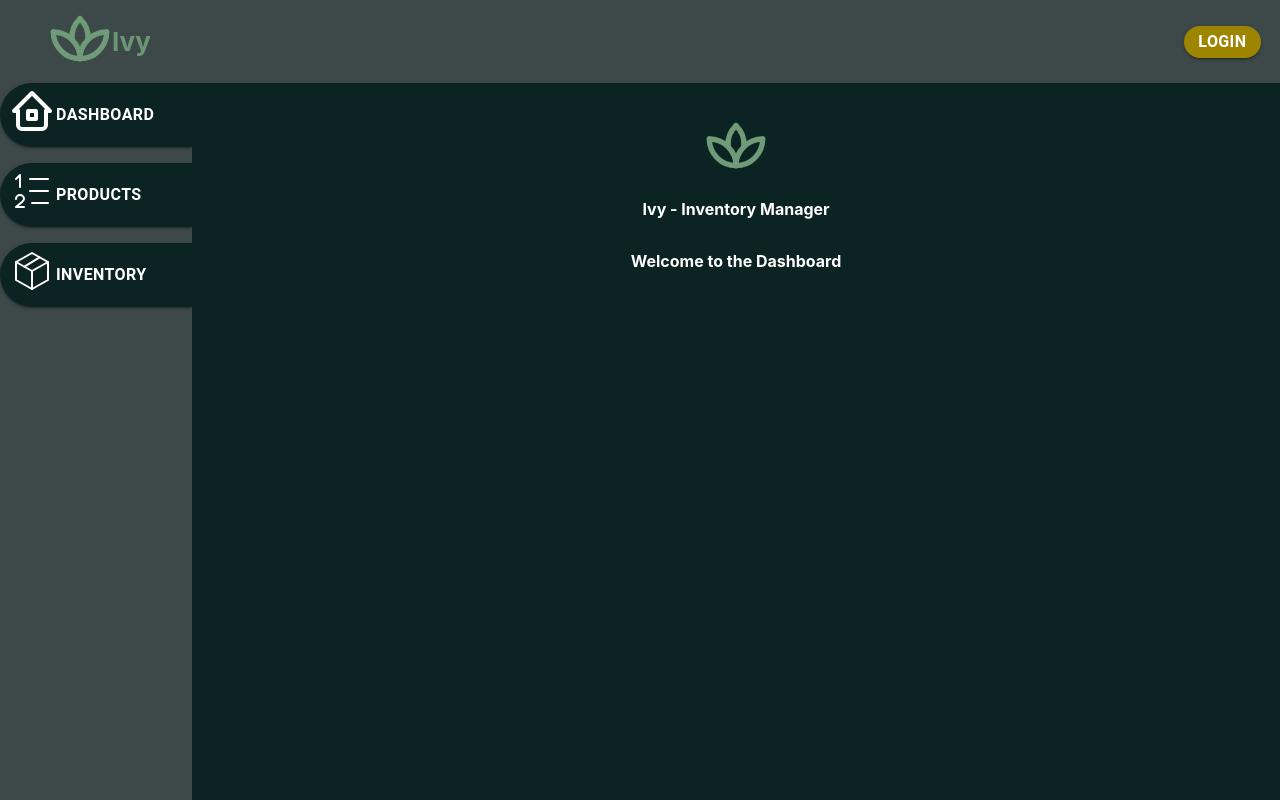
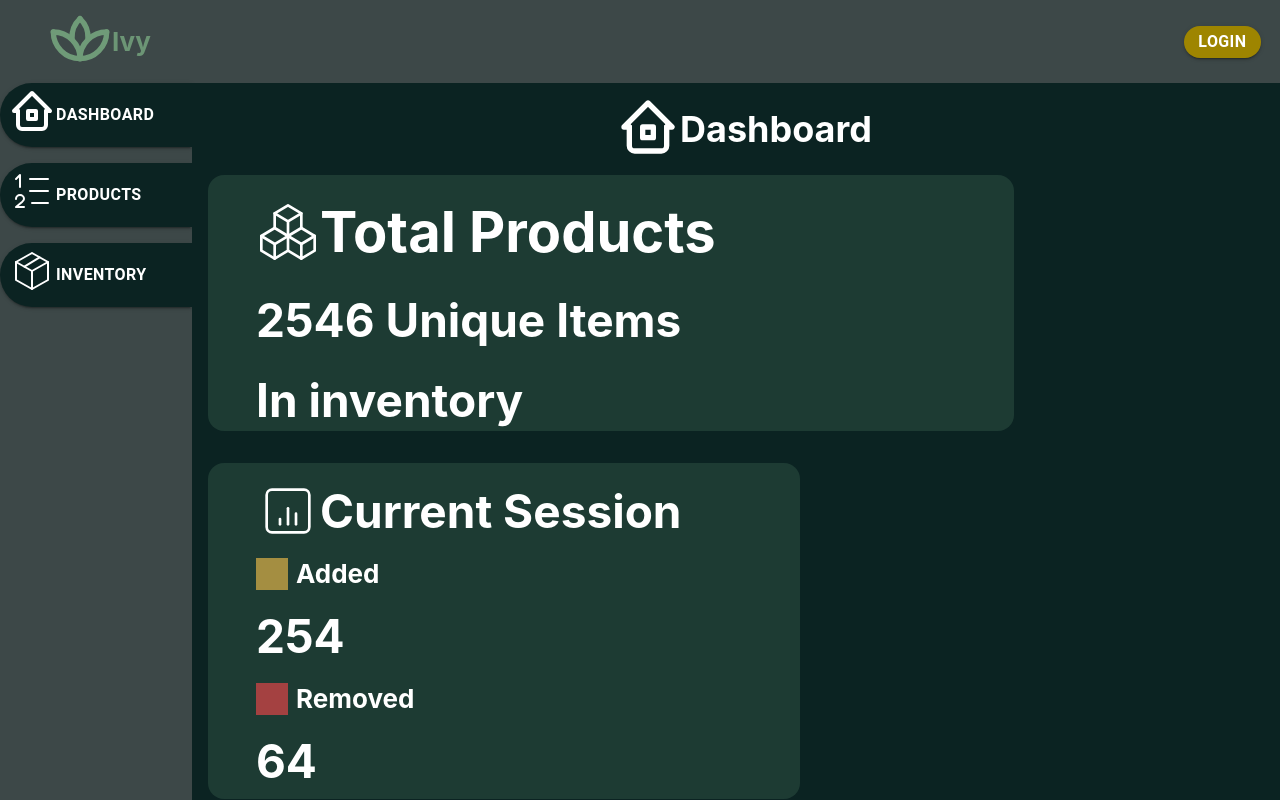
Before and after one commit to lemeow125/Ivy-Frontend, a React (Create React App) app: page / in a window 1280 px wide. Built offline with nearby package versions, Linux system fonts and the light colour scheme.

Commit message:
Added some design for the dashboard

```diff
--- /dev/null
+++ b/src/components/ColoredCube/ColoredCube.tsx
@@ -0,0 +1,20 @@
+import { PropaneSharp } from "@mui/icons-material";
+import React from "react";
+
+export interface props {
+  color: string;
+  size: number;
+}
+export default function ColoredCube(props: props) {
+  return (
+    <div style={{ paddingRight: 8 }}>
+      <div
+        style={{
+          backgroundColor: props.color,
+          width: props.size,
+          height: props.size,
+        }}
+      />
+    </div>
+  );
+}
--- /dev/null
+++ b/src/components/DashboardContainer/DashboardContainer.tsx
@@ -0,0 +1,29 @@
+import React from "react";
+
+export interface props {
+  children: React.ReactNode;
+  width: string;
+  height: string;
+}
+
+export default function DashboardContainer(props: props) {
+  return (
+    <div
+      style={{
+        display: "flex",
+        flexDirection: "column",
+        alignSelf: "flex-start",
+        justifyContent: "left",
+        backgroundColor: "#1d3b33",
+        borderRadius: 16,
+        padding: 8,
+        paddingLeft: 48,
+        width: props.width,
+        height: props.height,
+        lineHeight: 0.4,
+      }}
+    >
+      {props.children}
+    </div>
+  );
+}
--- /dev/null
+++ b/src/components/Icons/StatsIcon/StatsIcon.tsx
@@ -0,0 +1,30 @@
+import React from "react";
+
+export interface props {
+  size: number;
+  color: string;
+}
+export default function StatsIcon(props: props) {
+  return (
+    <div>
+      <svg
+        xmlns="http://www.w3.org/2000/svg"
+        className="icon icon-tabler icon-tabler-align-box-bottom-center"
+        width={props.size}
+        height={props.size}
+        viewBox="0 0 24 24"
+        stroke-width="1"
+        stroke={props.color}
+        fill="none"
+        stroke-linecap="round"
+        stroke-linejoin="round"
+      >
+        <path stroke="none" d="M0 0h24v24H0z" fill="none"></path>
+        <path d="M4 4m0 2a2 2 0 0 1 2 -2h12a2 2 0 0 1 2 2v12a2 2 0 0 1 -2 2h-12a2 2 0 0 1 -2 -2z"></path>
+        <path d="M9 15v2"></path>
+        <path d="M12 11v6"></path>
+        <path d="M15 13v4"></path>
+      </svg>
+    </div>
+  );
+}
--- /dev/null
+++ b/src/components/Icons/TotalProductsIcon/TotalProductsIcon.tsx
@@ -0,0 +1,35 @@
+import React from "react";
+
+export interface props {
+  size: number;
+  color: string;
+}
+export default function TotalProductsIcon(props: props) {
+  return (
+    <div>
+      <svg
+        xmlns="http://www.w3.org/2000/svg"
+        className="icon icon-tabler icon-tabler-packages"
+        width={props.size}
+        height={props.size}
+        viewBox="0 0 24 24"
+        stroke-width="1"
+        stroke={props.color}
+        fill="none"
+        stroke-linecap="round"
+        stroke-linejoin="round"
+      >
+        <path stroke="none" d="M0 0h24v24H0z" fill="none"></path>
+        <path d="M7 16.5l-5 -3l5 -3l5 3v5.5l-5 3z"></path>
+        <path d="M2 13.5v5.5l5 3"></path>
+        <path d="M7 16.545l5 -3.03"></path>
+        <path d="M17 16.5l-5 -3l5 -3l5 3v5.5l-5 3z"></path>
+        <path d="M12 19l5 3"></path>
+        <path d="M17 16.5l5 -3"></path>
+        <path d="M12 13.5v-5.5l-5 -3l5 -3l5 3v5.5"></path>
+        <path d="M7 5.03v5.455"></path>
+        <path d="M12 8l5 -3"></path>
+      </svg>
+    </div>
+  );
+}
--- a/src/routes/Dashboard/Dashboard.tsx
+++ b/src/routes/Dashboard/Dashboard.tsx
@@ -1,14 +1,44 @@
 import React from "react";
-import AppLogo from "../../Components/Icons/AppLogo/AppLogo";
+import TotalProductsIcon from "../../Components/Icons/TotalProductsIcon/TotalProductsIcon";
+import DashboardContainer from "../../Components/DashboardContainer/DashboardContainer";
+import StatsIcon from "../../Components/Icons/StatsIcon/StatsIcon";
 import "../../index.css";
 import styles from "../../styles";
+import HomeIcon from "../../Components/Icons/HomeIcon/HomeIcon";
+import ColoredCube from "../../Components/ColoredCube/ColoredCube";
 
 export default function Dashboard() {
   return (
     <div style={styles.container}>
-      <AppLogo size={64} color="#6f9b78" />
-      <p style={styles.text}>Ivy - Inventory Manager</p>
-      <p style={styles.text}>Welcome to the Dashboard</p>
+      <div style={styles.wrapper_row}>
+        <HomeIcon size={64} color="white" />
+        <h1 style={styles.text_large}>Dashboard</h1>
+      </div>
+      <DashboardContainer width="70%" height="30%">
+        <div style={styles.wrapper_row}>
+          <TotalProductsIcon size={64} color="white" />
+          <h1 style={styles.text_dashboard_2}>Total Products</h1>
+        </div>
+        <h1 style={styles.text_dashboard_1}>2546 Unique Items</h1>
+        <h1 style={styles.text_dashboard_1}>In inventory</h1>
+      </DashboardContainer>
+      <div style={{ padding: 16 }} />
+      <DashboardContainer width="50%" height="40%">
+        <div style={styles.wrapper_row}>
+          <StatsIcon size={64} color="white" />
+          <h1 style={styles.text_dashboard_1}>Current Session</h1>
+        </div>
+        <div style={styles.wrapper_row}>
+          <ColoredCube size={32} color="#a48e41" />
+          <h1 style={styles.text_medium}>Added</h1>
+        </div>
+        <h1 style={styles.text_dashboard_1}>254</h1>
+        <div style={styles.wrapper_row}>
+          <ColoredCube size={32} color="#a44141" />
+          <h1 style={styles.text_medium}>Removed</h1>
+        </div>
+        <h1 style={styles.text_dashboard_1}>64</h1>
+      </DashboardContainer>
     </div>
   );
 }
--- a/src/styles.tsx
+++ b/src/styles.tsx
@@ -13,12 +13,31 @@ const styles: { [key: string]: React.CSSProperties } = {
     flex: 1,
     height: "100%",
     alignItems: "center",
-    paddingTop: 32,
+    paddingTop: 0,
+    paddingLeft: 16,
   },
   text: {
     fontSize: 16,
     color: "white",
     fontWeight: "bold",
+  },
+  text_medium: {
+    fontSize: 26,
+    color: "white",
+    fontWeight: "bold",
+  },
+  text_large: {
+    fontSize: 36,
+    color: "white",
+    fontWeight: "bold",
+  },
+  text_dashboard_1: {
+    fontSize: 46,
+    color: "white",
+  },
+  text_dashboard_2: {
+    fontSize: 56,
+    color: "white",
   },
   logo_title: {
     color: "#6c9575",
@@ -90,6 +109,17 @@ const styles: { [key: string]: React.CSSProperties } = {
     backgroundColor: "#3d4848",
     alignItems: "flex-end",
   },
+  wrapper_row: {
+    display: "flex",
+    flexDirection: "row",
+    alignItems: "center",
+  },
+  wrapper_column: {
+    display: "flex",
+    flexDirection: "column",
+    alignItems: "center",
+    height: "50%",
+  },
 };
 
 export default styles;
```
